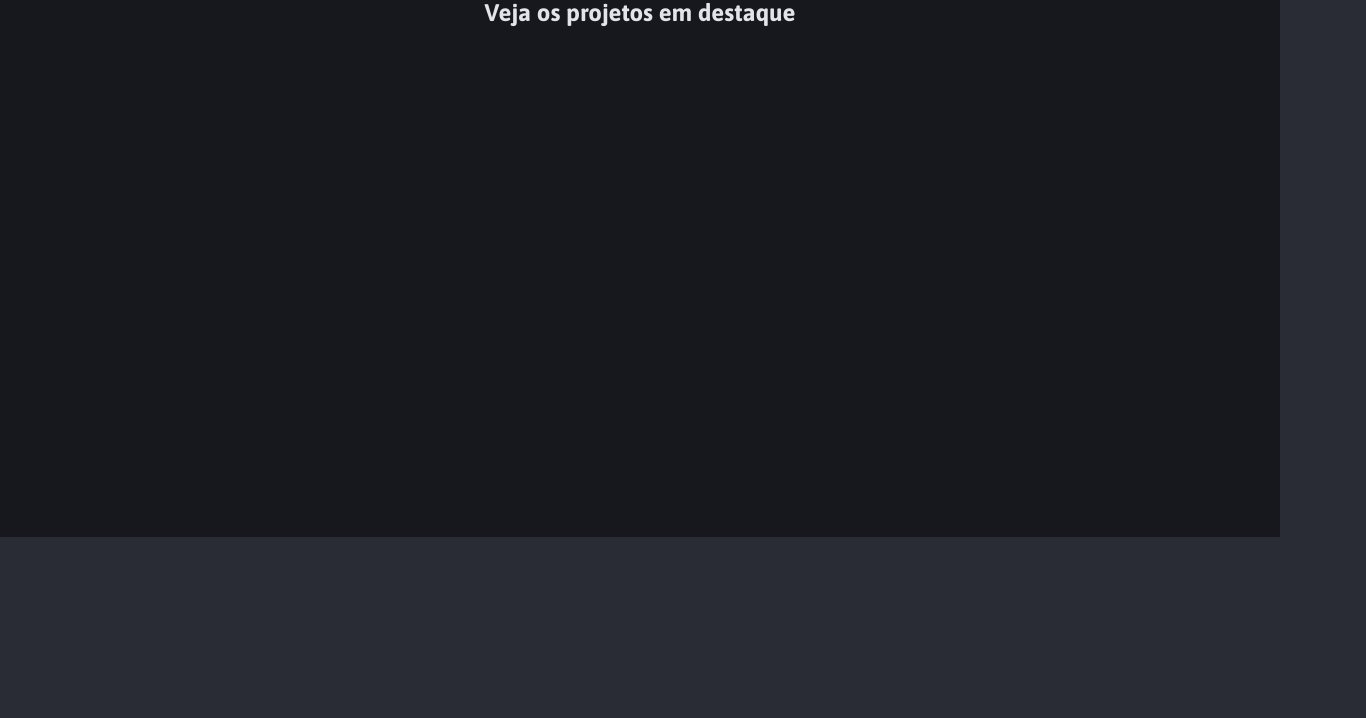
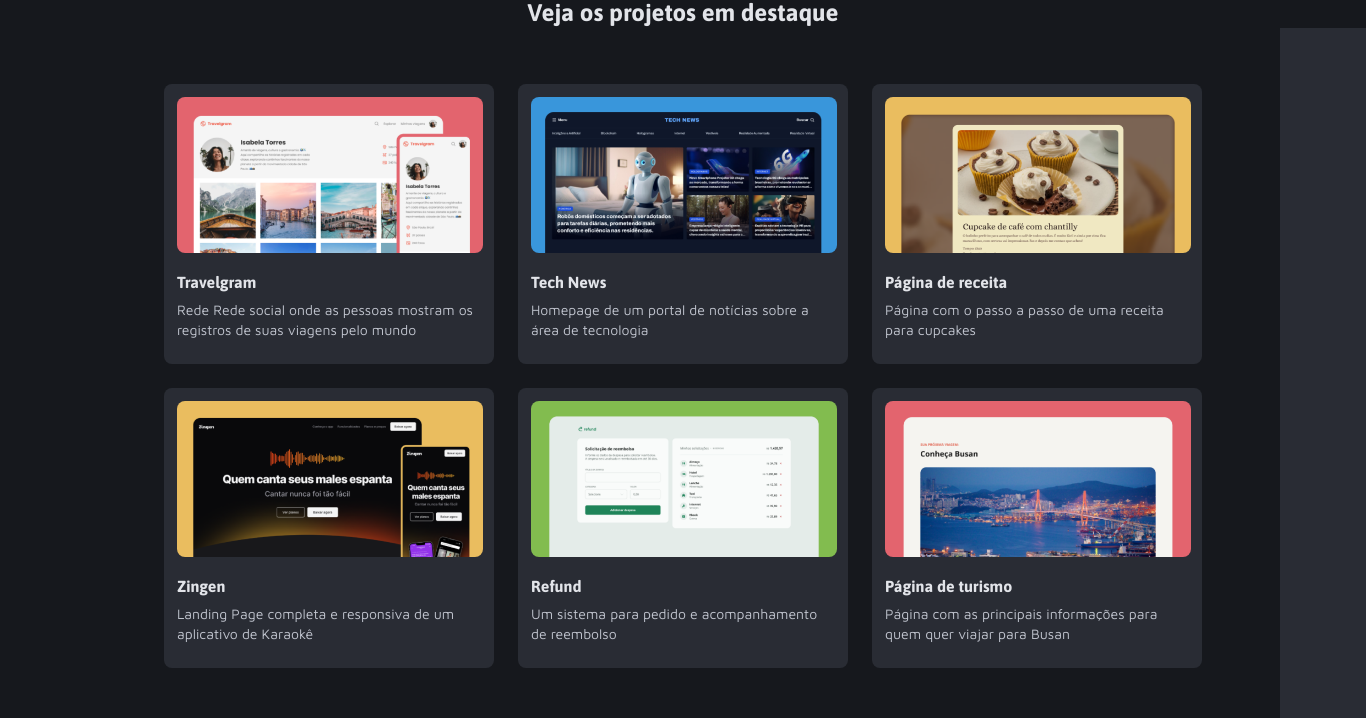
Before and after one commit to gianilch/portifolio, a plain HTML site: page index.html in a window 1280 px wide. Shown: the part 963-1681 px from the top of the page, 1366 px wide, since content can reach past the window. Before the commit the page ends 1500 px from the top, so only its background shows below. Drawn offline with Linux system fonts and the light colour scheme.

Commit message:
feat: finished the projects section

```diff
--- a/index.html
+++ b/index.html
@@ -71,13 +71,90 @@
         />
       </div>
     </header>
-    <main class="bg-color-gray-500">
-      <article id="projects-wrapper" class="container">
+    <main class="bg-gray-500">
+      <section id="projects-wrapper" class="container">
         <header>
           <p class="subtitle color-red">Meu trabalho</p>
           <h2 class="title-md color-gray-100">Veja os projetos em destaque</h2>
         </header>
-      </article>
+
+        <div id="cards-wrapper">
+          <a href="#" class="card bg-gray-400">
+            <img
+              src="./assets/images/thumbnail_project-01.png"
+              alt="Thumbnail projeto 01"
+            />
+            <div class="card-infos">
+              <h3 class="title-sm color-gray-100">Travelgram</h3>
+              <p class="text-sm color-gray-200">
+                Rede Rede social onde as pessoas mostram os registros de suas
+                viagens pelo mundo
+              </p>
+            </div>
+          </a>
+          <a href="#" class="card bg-gray-400">
+            <img
+              src="./assets/images/thumbnail_project-02.png"
+              alt="Thumbnail projeto 01"
+            />
+            <div class="card-infos">
+              <h3 class="title-sm color-gray-100">Tech News</h3>
+              <p class="text-sm color-gray-200">
+                Homepage de um portal de notícias sobre a área de tecnologia
+              </p>
+            </div>
+          </a>
+          <a href="#" class="card bg-gray-400">
+            <img
+              src="./assets/images/thumbnail_project-03.png"
+              alt="Thumbnail projeto 01"
+            />
+            <div class="card-infos">
+              <h3 class="title-sm color-gray-100">Página de receita</h3>
+              <p class="text-sm color-gray-200">
+                Página com o passo a passo de uma receita para cupcakes
+              </p>
+            </div>
+          </a>
+          <a href="#" class="card bg-gray-400">
+            <img
+              src="./assets/images/thumbnail_project-04.png"
+              alt="Thumbnail projeto 01"
+            />
+            <div class="card-infos">
+              <h3 class="title-sm color-gray-100">Zingen</h3>
+              <p class="text-sm color-gray-200">
+                Landing Page completa e responsiva de um aplicativo de Karaokê
+              </p>
+            </div>
+          </a>
+          <a href="#" class="card bg-gray-400">
+            <img
+              src="./assets/images/thumbnail_project-05.png"
+              alt="Thumbnail projeto 01"
+            />
+            <div class="card-infos">
+              <h3 class="title-sm color-gray-100">Refund</h3>
+              <p class="text-sm color-gray-200">
+                Um sistema para pedido e acompanhamento de reembolso
+              </p>
+            </div>
+          </a>
+          <a href="#" class="card bg-gray-400">
+            <img
+              src="./assets/images/thumbnail_project-06.png"
+              alt="Thumbnail projeto 01"
+            />
+            <div class="card-infos">
+              <h3 class="title-sm color-gray-100">Página de turismo</h3>
+              <p class="text-sm color-gray-200">
+                Página com as principais informações para quem quer viajar para
+                Busan
+              </p>
+            </div>
+          </a>
+        </div>
+      </section>
     </main>
   </body>
 </html>
--- a/styles/global.css
+++ b/styles/global.css
@@ -41,6 +41,8 @@ body {
 
 a {
   text-decoration: none;
+  font: inherit;
+  color: inherit;
 }
 
 ul {
--- a/styles/projects-wrapper.css
+++ b/styles/projects-wrapper.css
@@ -1,5 +1,6 @@
 main #projects-wrapper {
-  height: 750px;
+  height: 1025px;
+  width: 1366px;
 
   header {
     padding-top: 72px;
@@ -8,4 +9,42 @@ main #projects-wrapper {
     align-items: center;
     gap: 116px;
   }
+
+  #cards-wrapper {
+    padding-top: 56px;
+    display: flex;
+    gap: 24px;
+    flex-wrap: wrap;
+    justify-content: center;
+
+    .card {
+      border: 1.5px solid transparent;
+      transition: border-color 0.1s;
+
+      &:hover {
+        border: 1.5px solid var(--color-gray-300);
+      }
+
+      padding: 12px 12px 17px 12px;
+      width: 330px;
+      height: 280px;
+      border-radius: 8px;
+      display: flex;
+      flex-direction: column;
+      gap: 20px;
+
+      img {
+        width: 306px;
+        height: 156px;
+        border-radius: 8px;
+        object-fit: cover;
+      }
+
+      .card-infos {
+        display: flex;
+        flex-direction: column;
+        gap: 8px;
+      }
+    }
+  }
 }
--- a/styles/utils.css
+++ b/styles/utils.css
@@ -4,6 +4,10 @@
 
 .title-md {
   font: var(--title-md);
+}
+
+.title-sm {
+  font: var(--title-sm);
 }
 
 .text-sm {
@@ -22,14 +26,23 @@
   color: var(--color-gray-100);
 }
 
-.color-gray-300 {
-  color: var(--color-gray-300);
+.color-gray-200 {
+  color: var(--color-gray-200);
+}
+
+.color-gray-400 {
+  color: var(--color-gray-400);
+}
+
+
+.bg-gray-400 {
+  background-color: var(--color-gray-400);
+}
+
+.bg-gray-500 {
+  background-color: var(--color-gray-500);
 }
 
 .pt-4 {
   padding-top: 16px;
 }
-
-.bg-color-gray-500 {
-  background-color: var(--color-gray-500);
-}
```
